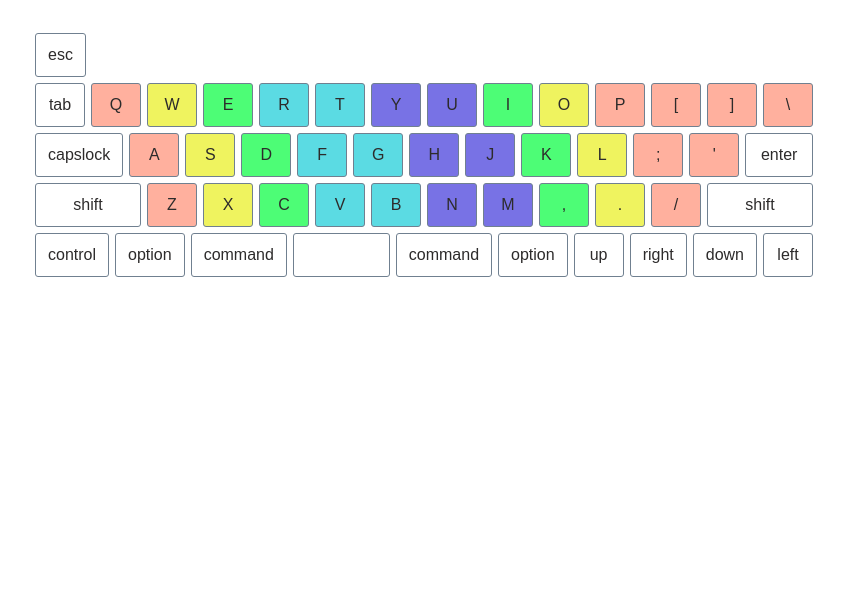
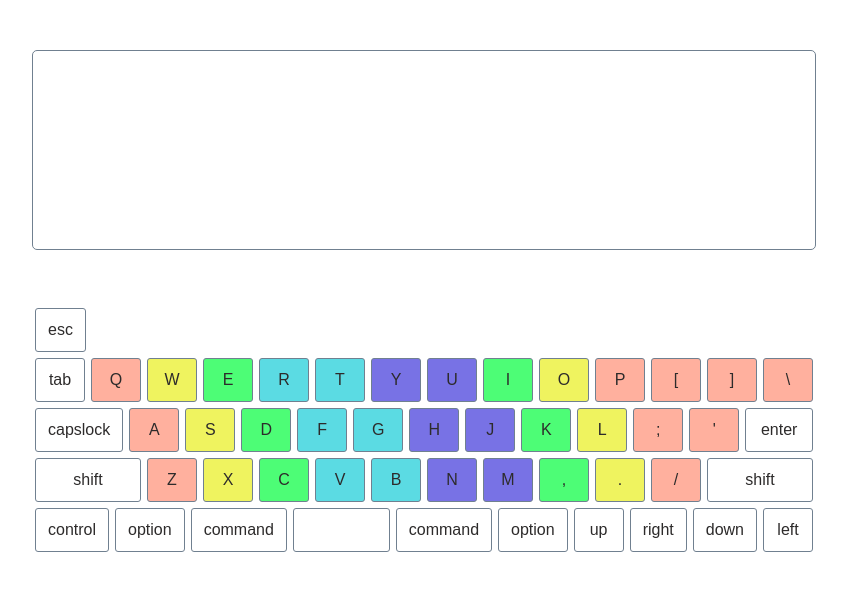
Before and after one commit to fs-engineer/keyboard, a React (Create React App) app: page / in a window 1280 px wide. Shown: the top 590 px of the page, without its empty margins (216-1063 px from the left). Built offline with nearby package versions, Linux system fonts and the light colour scheme.

Commit message:
added training window and layout

```diff
--- a/src/App.js
+++ b/src/App.js
@@ -1,10 +1,12 @@
 import Keyboard from './components/Keyboard/Keyboard';
 import { ThemeProvider } from 'styled-components';
 import theme from './assets/theme';
+import TrainingWindow from './components/TrainingWindow/TrainingWindow';
 
 function App() {
   return (
     <ThemeProvider theme={theme}>
+      <TrainingWindow />
       <Keyboard />
     </ThemeProvider>
   );
--- /dev/null
+++ b/src/components/TrainingWindow/TrainingWindow.js
@@ -0,0 +1,12 @@
+import React from 'react';
+import { Container, Window } from './TrainingWindow.styled';
+
+function TrainingWindow(props) {
+  return (
+    <Container>
+      <Window></Window>
+    </Container>
+  );
+}
+
+export default TrainingWindow;
--- /dev/null
+++ b/src/components/TrainingWindow/TrainingWindow.styled.js
@@ -0,0 +1,15 @@
+import styled from 'styled-components';
+import { theme } from '../../assets';
+
+export const Window = styled.div`
+  width: 784px;
+  height: 200px;
+  border: 1px solid ${theme.border.lightGrey};
+  border-radius: 5px;
+`;
+
+export const Container = styled.div`
+  display: flex;
+  justify-content: center;
+  padding: 50px 0 25px;
+`;
```
Also changed, not shown: src/components/Layout/Layout.styled.js (added, +7 -0 lines), src/components/Layout/Layout.js (added).
